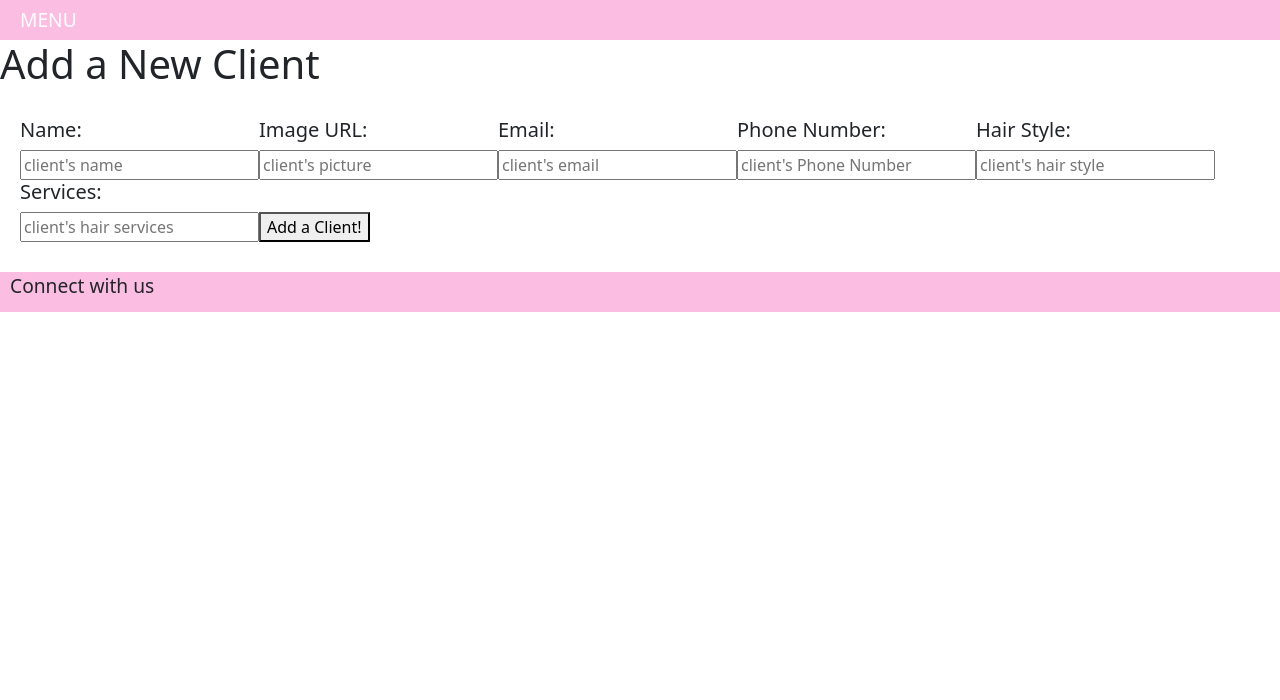
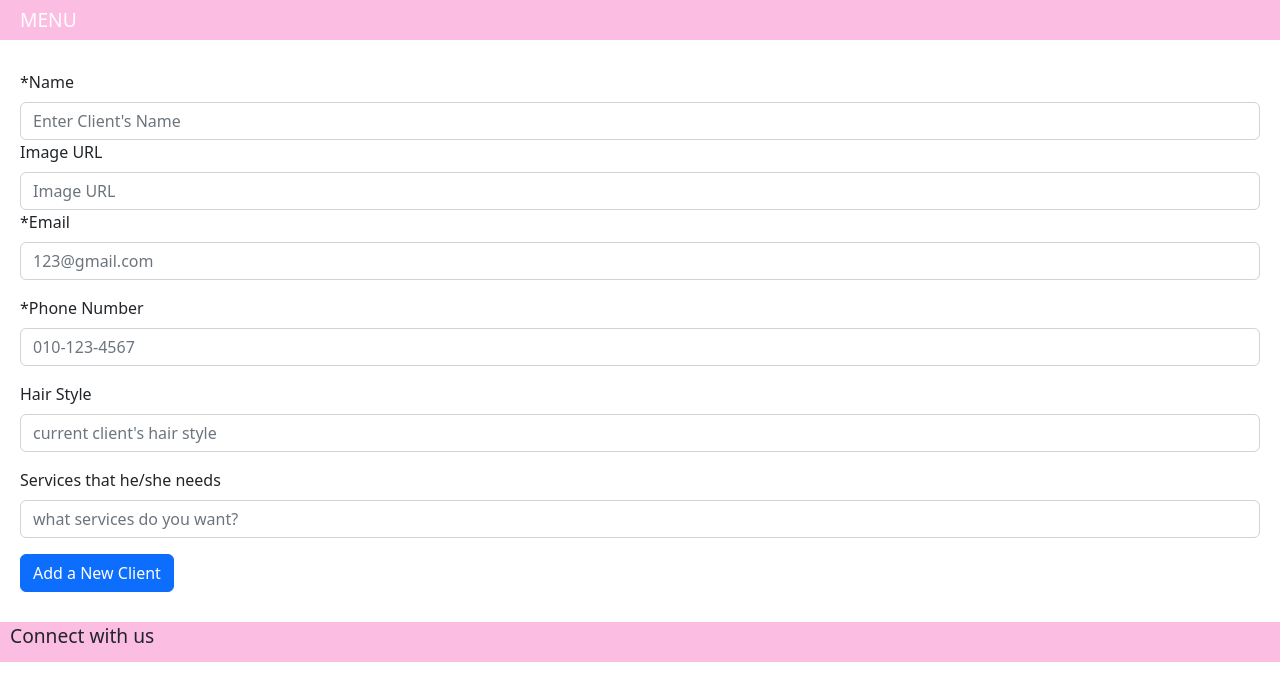
Before and after one commit to Sunjang1009/project3---hair-salon-CDA-frontend, a React (Create React App) app: page /new in a window 1280 px wide. Shown: the top 700 px of the page. Built offline with nearby package versions, Linux system fonts and the light colour scheme.

Commit message:
remove old newClinets.js and updated to bootstrap version

```diff
--- a/src/App.js
+++ b/src/App.js
@@ -6,7 +6,7 @@ import Home from './pages/Home';
 import ClientsIndex from './pages/ClientsIndex';
 import ClientsShow from './pages/ClientsShow';
 import NewClients from './pages/NewClients';
-import NewClientsBootStrap from './pages/NewClientsBootStrap';
+
 import EditClient from './pages/EditClient';
 import About from './pages/About';
 import 'bootstrap/dist/css/bootstrap.min.css';
@@ -25,7 +25,6 @@ function App() {
           </Route>
         </Route>
         <Route path="/new" element={<NewClients />} />
-        <Route path="/newb" element={<NewClientsBootStrap />} />
         <Route path="/about" element={<About />} />
       </Routes>
       <Footer />
--- a/src/components/Header.js
+++ b/src/components/Header.js
@@ -8,7 +8,7 @@ import NewClients from "../pages/NewClients";
 import Button from 'react-bootstrap/Button';
 import Offcanvas from 'react-bootstrap/Offcanvas';
 import Navbar from "react-bootstrap/Navbar";
-import NewClientsBootStrap from "../pages/NewClientsBootStrap";
+import NewClientsBootStrap from "../pages/NewClients";
 
 
 function Header() {
--- a/src/pages/NewClients.js
+++ b/src/pages/NewClients.js
@@ -1,103 +1,100 @@
-import { useState } from "react"
+import { Button } from 'react-bootstrap';
+import { Form } from 'react-bootstrap';
+// import { FormControl } from 'react-bootstrap';
+import { useState } from "react";
 import { useNavigate } from "react-router-dom";
 
-function NewClients(){
+function NewClients() {
 
-    const navigate = useNavigate()
+    const navigate = useNavigate();
+
 
     const [clientForm, setClientForm] = useState([{
-        name : "",
-        image:"",
-        email:"",
-        phoneNumber:"",
-        hairStyle:"",
+        name: "",
+        image: "",
+        email: "",
+        phoneNumber: "",
+        hairStyle: "",
         //later will be array with photos??
-        services:""
+        services: ""
     }]);
 
-    function handleChange(e){
-        setClientForm((prevForm)=>({
+
+
+    function handleChange(e) {
+        console.log(e.target)
+        setClientForm((prevForm) => ({
             ...prevForm,
-            [e.target.name]:e.target.value
+            [e.target.name]: e.target.value
         }))
     };
 
-    // async function getClients(){
-    //     try{
-    //         let myClients = await fetch(URL + "/clients");
-    //         myClients = await myClients.json();
-    //         setClients(myClients);
+    console.log(clientForm)
 
-    //     }catch(err){
-    //         console.log(err)
-    //     };
-    // };
+    async function handleSubmit(e) {
+        try {
+            e.preventDefault();
+            await fetch("https://project3-hair-salon-api.onrender.com/clients", {
+                method: "POST",
+                headers: {
+                    "Content-Type": "application/json"
+                },
+                body: JSON.stringify(clientForm)
+            });
+
+            navigate(`/clients`);
 
 
-    async function handleSubmit(e){
-        try{
-            e.preventDefault();
-            await fetch("https://project3-hair-salon-api.onrender.com/clients", {
-                method : "POST",
-                headers : {
-                    "Content-Type" : "application/json"
-                },
-                body : JSON.stringify(clientForm)
-            });
-
-            // getClients();
-            navigate('/clients')
-
             e.target.reset();
-        }catch(err){
+        } catch (err) {
             console.log(err);
         }
     }
 
 
-    return(
+    return (
 
-        <>
-            <h1>Add a New Client</h1>
-            <div>
+        <Form onSubmit={handleSubmit}>
 
-                <form onSubmit={handleSubmit}>
-                    <label>
-                        <h5>Name: </h5>
-                        <input type="text" name="name"
-                        onChange={handleChange} placeholder="client's name" required />
-                    </label>
-                    <label>
-                        <h5>Image URL: </h5>
-                        <input type="text" name="image"
-                        onChange={handleChange} placeholder="client's picture" />
-                    </label>
-                    <label>
-                        <h5>Email: </h5>
-                        <input type="text" name="email"
-                        onChange={handleChange} placeholder="client's email" required />
-                    </label>
-                    <label>
-                        <h5>Phone Number: </h5>
-                        <input type="text" name="phoneNumber"
-                        onChange={handleChange} placeholder="client's Phone Number" required />
-                    </label>
-                    <label>
-                        <h5>Hair Style: </h5>
-                        <input type="text" name="hairStyle"
-                        onChange={handleChange} placeholder="client's hair style" />
-                    </label>
-                    <label>
-                        <h5>Services: </h5>
-                        <input type="text" name="services"
-                        onChange={handleChange} placeholder="client's hair services" />
-                    </label>
-                    <button>Add a Client!</button>
+            <Form.Group controlId="name">
+                <Form.Label>*Name</Form.Label>
+                <Form.Control name="name" type="text" placeholder="Enter Client's Name" onChange={handleChange} />
+            </Form.Group>
 
-                </form>
-            </div>
-        </>
-    )
+            <Form.Group controlId="image">
+                <Form.Label>Image URL</Form.Label>
+                <Form.Control name="image" type="text" placeholder="Image URL" onChange={handleChange} />
+            </Form.Group>
+
+            <Form.Group className="mb-3" controlId="email">
+                <Form.Label>*Email</Form.Label>
+                <Form.Control name="email" type="text" placeholder="123@gmail.com" onChange={handleChange}/>
+            </Form.Group>
+
+            <Form.Group className="mb-3" controlId="phoneNumber">
+                <Form.Label>*Phone Number</Form.Label>
+                <Form.Control name="phoneNumber" type="text" placeholder="010-123-4567" onChange={handleChange}/>
+            </Form.Group>
+
+            <Form.Group className="mb-3" controlId="hairStyle">
+                <Form.Label>Hair Style
+                </Form.Label>
+                <Form.Control name="hairStyle" type="text" placeholder="current client's hair style" onChange={handleChange} />
+            </Form.Group>
+
+            <Form.Group className="mb-3" controlId="service">
+                <Form.Label>Services that he/she needs
+                </Form.Label>
+                <Form.Control name="service" type="text" placeholder="what services do you want?" onChange={handleChange} />
+            </Form.Group>
+
+
+            <Button type="submit">
+                Add a New Client
+            </Button>
+        </Form>
+
+    );
 }
 
 export default NewClients;
--- a/src/pages/NewClientsBootStrap.js
+++ /dev/null
@@ -1,100 +0,0 @@
-import { Button } from 'react-bootstrap';
-import { Form } from 'react-bootstrap';
-// import { FormControl } from 'react-bootstrap';
-import { useState } from "react";
-import { useNavigate } from "react-router-dom";
-
-function NewClientsBootStrap() {
-
-    const navigate = useNavigate();
-
-
-    const [clientForm, setClientForm] = useState([{
-        name: "",
-        image: "",
-        email: "",
-        phoneNumber: "",
-        hairStyle: "",
-        //later will be array with photos??
-        services: ""
-    }]);
-
-
-
-    function handleChange(e) {
-        console.log(e.target)
-        setClientForm((prevForm) => ({
-            ...prevForm,
-            [e.target.name]: e.target.value
-        }))
-    };
-
-    console.log(clientForm)
-
-    async function handleSubmit(e) {
-        try {
-            e.preventDefault();
-            await fetch("https://project3-hair-salon-api.onrender.com/clients", {
-                method: "POST",
-                headers: {
-                    "Content-Type": "application/json"
-                },
-                body: JSON.stringify(clientForm)
-            });
-
-            navigate(`/clients`);
-
-
-            e.target.reset();
-        } catch (err) {
-            console.log(err);
-        }
-    }
-
-
-    return (
-
-        <Form onSubmit={handleSubmit}>
-
-            <Form.Group controlId="name">
-                <Form.Label>*Name</Form.Label>
-                <Form.Control name="name" type="text" placeholder="Enter Client's Name" onChange={handleChange} />
-            </Form.Group>
-
-            <Form.Group controlId="image">
-                <Form.Label>Image URL</Form.Label>
-                <Form.Control name="image" type="text" placeholder="Image URL" onChange={handleChange} />
-            </Form.Group>
-
-            <Form.Group className="mb-3" controlId="email">
-                <Form.Label>*Email</Form.Label>
-                <Form.Control name="email" type="text" placeholder="123@gmail.com" onChange={handleChange}/>
-            </Form.Group>
-
-            <Form.Group className="mb-3" controlId="phoneNumber">
-                <Form.Label>*Phone Number</Form.Label>
-                <Form.Control name="phoneNumber" type="text" placeholder="010-123-4567" onChange={handleChange}/>
-            </Form.Group>
-
-            <Form.Group className="mb-3" controlId="hairStyle">
-                <Form.Label>Hair Style
-                </Form.Label>
-                <Form.Control name="hairStyle" type="text" placeholder="current client's hair style" onChange={handleChange} />
-            </Form.Group>
-
-            <Form.Group className="mb-3" controlId="service">
-                <Form.Label>Services that he/she needs
-                </Form.Label>
-                <Form.Control name="service" type="text" placeholder="what services do you want?" onChange={handleChange} />
-            </Form.Group>
-
-
-            <Button type="submit">
-                Add a New Client
-            </Button>
-        </Form>
-
-    );
-}
-
-export default NewClientsBootStrap;
```
